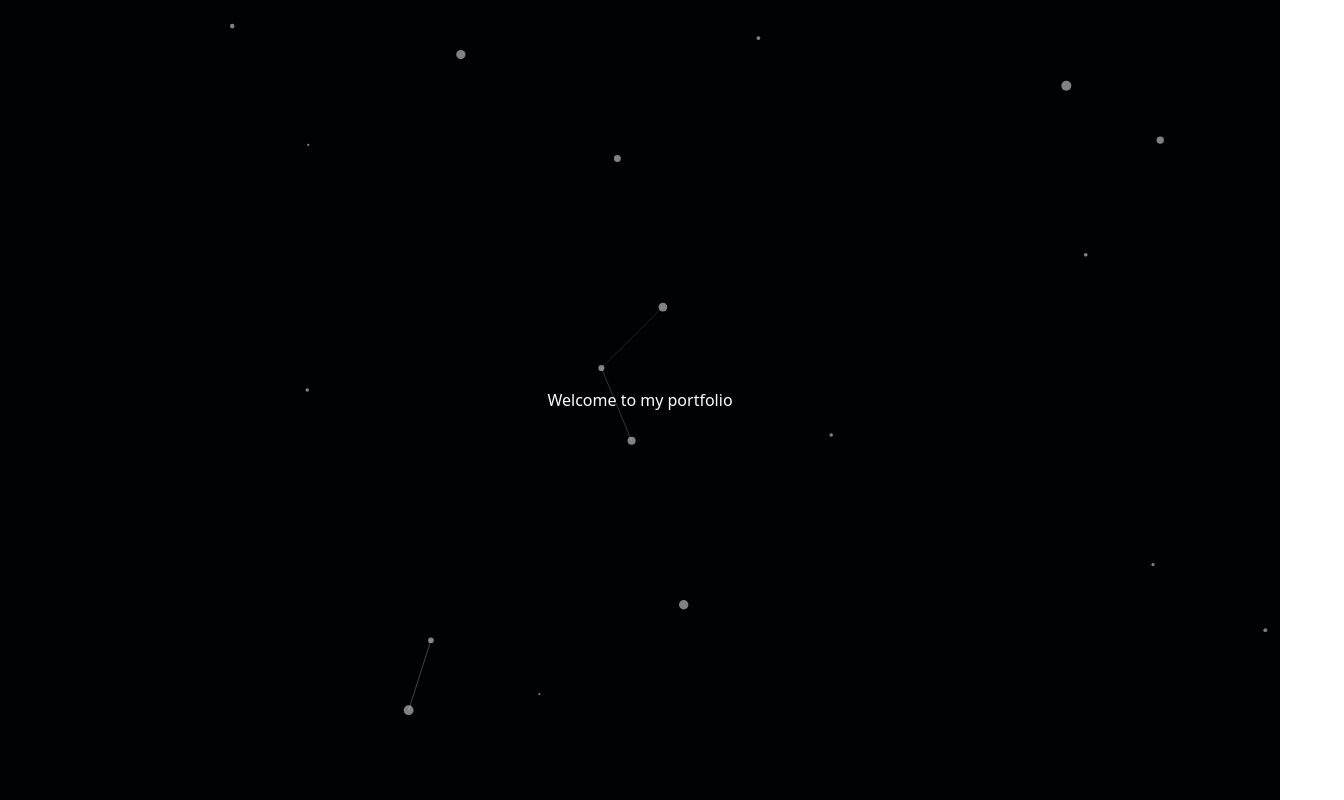
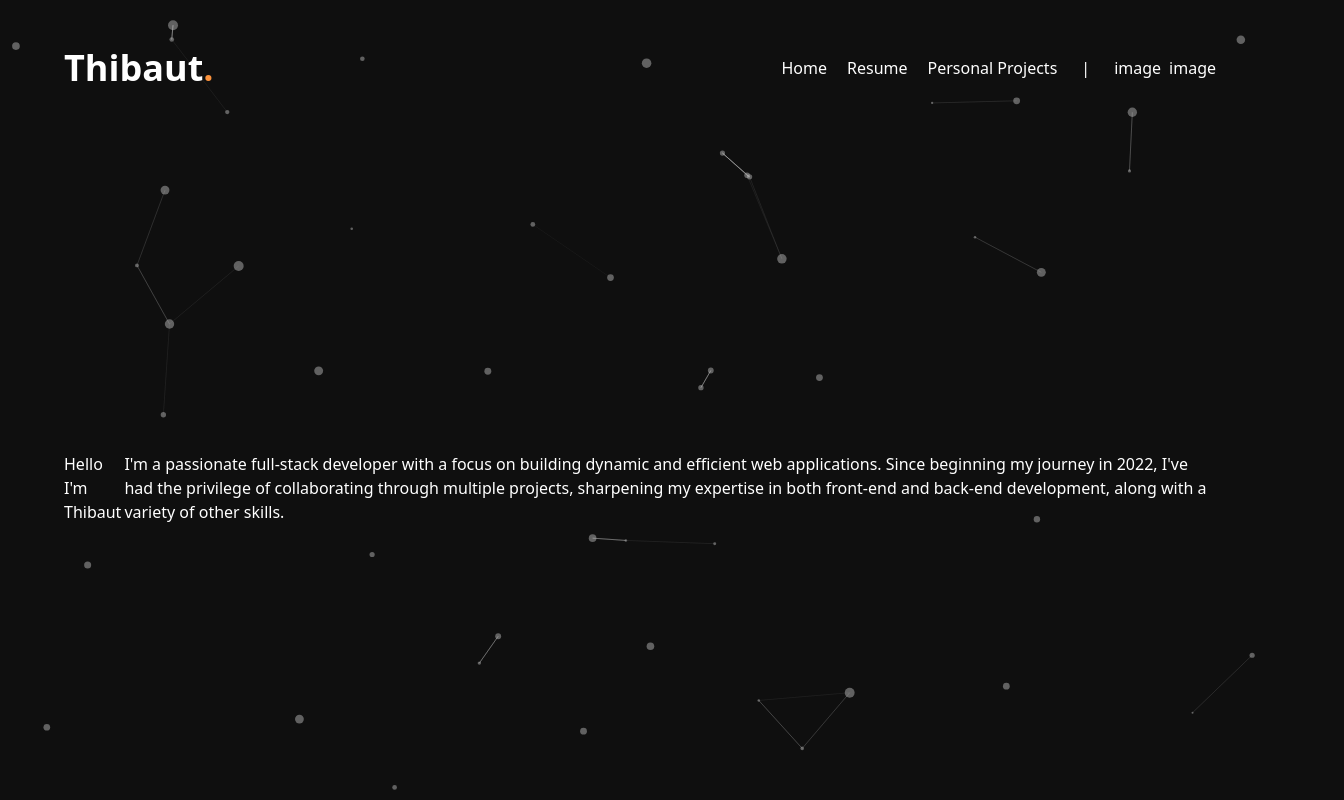
Before and after one commit to neolink78/portfolio, a Next.js app: page / in a window 1280 px wide. Shown: the top 800 px of the page, 1344 px wide, since content can reach past the window. Built offline with nearby package versions, Linux system fonts and the light colour scheme.

Commit message:
indexed main page

```diff
--- /dev/null
+++ b/components/Layout.tsx
@@ -0,0 +1,46 @@
+import { useRouter } from "next/router";
+
+
+type Props = {
+    children: React.ReactNode
+}
+
+const Layout = ({children}: Props) => {
+    const router = useRouter()
+    return (
+        <div className="text-white max-w-6xl mx-auto mt-12">
+        <div className="flex justify-between items-center">
+            <div className="text-4xl font-bold flex hover:cursor-pointer" onClick={() => router.push('/')}>
+            <p>T</p>
+            <p>h</p>
+            <p>i</p>
+            <p>b</p>
+            <p>a</p>
+            <p>u</p>
+            <p>t</p>
+            <p className="text-orange-400">.</p>
+            </div>
+            <div className="flex gap-6">
+                <div className="flex gap-5 ">
+                <p className="hover:cursor-pointer" onClick={() => router.push('/')}>Home</p>
+                <p className="hover:cursor-pointer" onClick={() => router.push('/resume')}>Resume</p>
+                <p className="hover:cursor-pointer" onClick={() => router.push('/projects')}>Personal Projects</p>
+                </div>
+               <p>|</p>
+               <div className="flex gap-2">
+               <p>image</p>
+               <p>image</p>
+               </div>
+                {// image pour dark/light mode
+                }
+                {// image pour la langue
+                }
+            </div>
+        </div>
+        {children}
+        <div>yo</div>
+        </div>
+    )
+}
+
+export default Layout
--- a/components/Particles.tsx
+++ b/components/Particles.tsx
@@ -23,14 +23,14 @@ const ParticlesBackground= () => {
           options={{
             background: {
               color: {
-                 value: '#010203',
+                 value: 'transparent',
               },
             },
             fpsLimit: 120,
             interactivity: {
               events: {
                 onClick: {
-                  enable: true,
+                  enable: false,
                   mode: "push",
                 },
                 onHover: {
@@ -39,21 +39,31 @@ const ParticlesBackground= () => {
                 },
               },
               modes: {
+                bubble: {
+                  size: 40,
+                },
                 push: {
-                  quantity: 0,
+                  quantity: 8,
                 },
                 repulse: {
-                  distance: 200,
+                  distance: 150,
                   duration: 0.4,
+                },
+                grab: {
+                  line_linked: {
+                    enable: true,
+                    opacity: 1,
+                  },
+                  distance: 300,
                 },
               },
             },
             particles: {
               color: {
-                value: "#ffffff",
+                value: "#b3b3b3",
               },
               links: {
-                color: "#ffffff",
+                color: "#b3b3b3",
                 distance: 100,
                 enable: true,
                 opacity: 0.5,
@@ -72,7 +82,7 @@ const ParticlesBackground= () => {
                 density: {
                   enable: true,
                 },
-                value: 40,
+                value: 100,
               },
               opacity: {
                 value: 0.5,
--- a/pages/_app.tsx
+++ b/pages/_app.tsx
@@ -1,13 +1,12 @@
 import {appWithTranslation} from 'next-i18next'
 import '@/styles/globals.css'
 import { AppProps } from 'next/app';
-import ParticlesBackground from '@/components/Particles';
+import Layout from '@/components/Layout';
 
 function App({Component, pageProps }: AppProps) {
-    return <>
-    <ParticlesBackground />
+    return <Layout>
     <Component {...pageProps} />
-    </>
+    </Layout>
 }
 
 export default appWithTranslation(App)
--- a/pages/index.tsx
+++ b/pages/index.tsx
@@ -1,9 +1,18 @@
+import ParticlesBackground from "@/components/Particles";
+
 export default function Home() {
   return (
+    <>
+    <ParticlesBackground />
     <div className="flex text-white justify-center items-center min-h-screen">
       <main className="flex justify-center items-center">
-        Welcome to my portfolio
+        <p>Hello I'm Thibaut</p>
+        <p>I'm a passionate full-stack developer with a focus on building dynamic and efficient web applications.
+          Since beginning my journey in 2022, I've had the privilege of collaborating through multiple projects, sharpening my
+          expertise in both front-end and back-end development, along with a variety of other skills.
+        </p>
       </main>
     </div>
+    </>
   );
 }
--- /dev/null
+++ b/pages/resume.tsx
@@ -0,0 +1,5 @@
+const Resume = () => {
+    return (<div className="text-white">yo</div>)
+}
+
+export default Resume
--- a/styles/globals.css
+++ b/styles/globals.css
@@ -57,6 +57,7 @@ body {
     background: var(--stroke-grey, #232426);
     border-radius: 4px;
   }
+  background-color: #0f0f0f;
 }
 
 #tsparticles {
```
Also changed, not shown: 1 other file (tests, documents, lock files or other folders).
